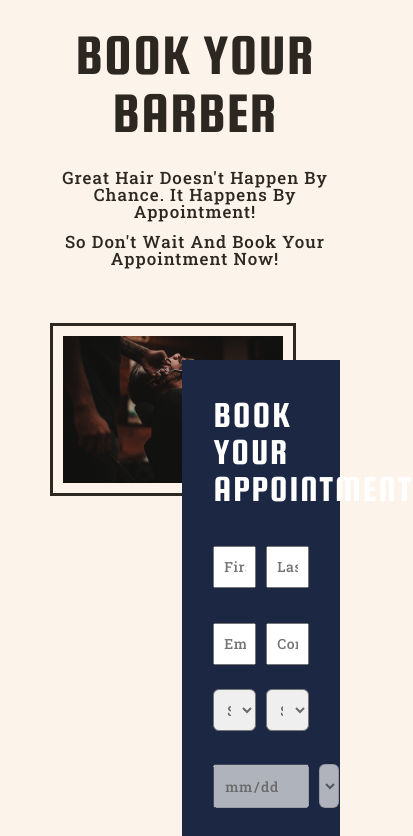
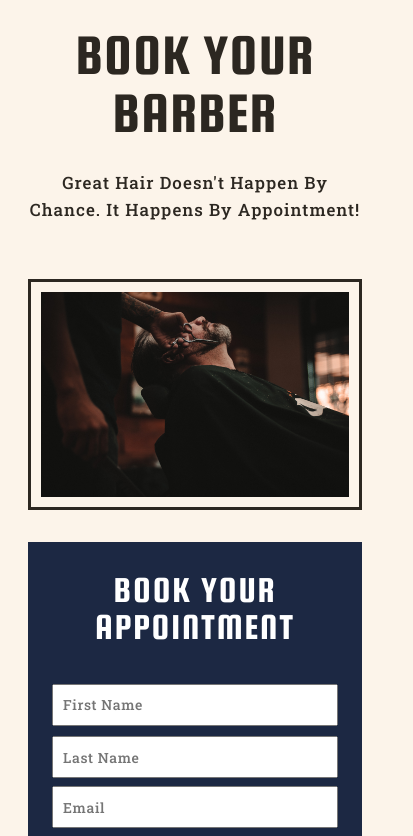
Before and after one commit to salkanovicsafet/ineor-frontend, a React (Create React App) app: page / in a window 390 px wide. Shown: the top 836 px of the page, 413 px wide, since content can reach past the window. Built offline with nearby package versions, Linux system fonts and the light colour scheme; data requests are answered from the project's data file.

Commit message:
Make homepage responsive and polish in prepare for release

```diff
--- a/db.json
+++ b/db.json
@@ -244,6 +244,12 @@
       "barberId": 3,
       "serviceId": 3,
       "id": 12
+    },
+    {
+      "startDate": 1677846600,
+      "barberId": 2,
+      "serviceId": 2,
+      "id": 13
     }
   ],
   "services": [
--- a/src/assets/styles/home.scss
+++ b/src/assets/styles/home.scss
@@ -4,6 +4,11 @@
   width: 74.5%;
   margin: 1.625rem auto;
   padding-bottom: 10rem;
+
+  @media (max-width: 704px){
+    width: 85.5%;
+    padding-bottom: 3rem;
+  }
 }
 
 header{
@@ -25,10 +30,15 @@ h3{
   letter-spacing: 1px;
   color: $black;
   font-weight: 500;
+  @media (max-width: 1199px){
+    line-height: 1.7rem;
+  }
 }
 
 h3:last-of-type{
-  margin-top: .8125rem;
+  @media (min-width: 1200px){
+    margin-top: .8125rem;
+  }
 }
 
 .container{
@@ -37,9 +47,13 @@ h3:last-of-type{
 
 .image-container{
   margin-top: 3.5rem;
-  width: 75.9%;
+  width: 100%;
   padding: .625rem;
   border: 3.5px solid $black;
+  box-sizing: border-box;
+  @media (min-width: 1200px){
+    width: 75.9%;
+  }
   img{
     max-width: 100%;
     display: block;
@@ -48,12 +62,18 @@ h3:last-of-type{
 
 .form-container{
   margin: 0;
-  max-width: 33%;
   background-color: $primary-color;
-  position: absolute;
   right: 0;
   top: 21.5%;
   padding: 31px 31px 44px 31px;
+  @media (min-width: 1200px){
+    position: absolute;
+    max-width: 33%;
+  }
+  @media (max-width: 1199px){
+    margin-top: 2rem;
+    padding: 1.5rem;
+  }
 }
 
 h2{
@@ -63,6 +83,7 @@ h2{
   letter-spacing: 1.8px;
   color: $white;
   font-weight: 500;
+  text-align: center;
 }
 
 .error-msg{
@@ -78,6 +99,11 @@ h2{
   div {
     width: 100%;
   }
+
+  @media (max-width: 1199px){
+    margin: 0.5rem
+  }
+
 }
 
 form{
@@ -88,15 +114,25 @@ form{
   width: 100%;
   display: flex;
   gap: .625rem;
-  margin-top:1.5625rem;
+  @media (min-width: 1200px){
+    margin-top:1.5625rem;
+  }
+  @media (max-width: 1199px){
+    flex-direction: column;
+  }
 }
 
 .field-group:nth-of-type(2){
-  margin-top:2.1875rem;
+  margin-top: 0.5rem;
+  @media (min-width: 1200px){
+    margin-top:2.1875rem;
+  }
 }
 
 .field-group:nth-of-type(4){
-  margin-top:0.5rem;
+  @media (min-width: 1200px){
+    margin-top:0.5rem;
+  }
 }
 
 .field{
@@ -117,10 +153,14 @@ input, select{
 select{
   border-radius: 6px;
   cursor: pointer;
+  width: 100%;
 }
 
 input[type="date"]{
   cursor: pointer;
+  width: 100%;
+  box-sizing: border-box;
+  padding-right: 0;
 }
 
 input[type="text"]:disabled{
@@ -148,3 +188,9 @@ button{
 button:active{
     background-color:#fe854d;
   }
+
+.--mobile-hidden{
+  @media (max-width: 704px){
+    display: none;
+  }
+}
--- a/src/pages/Home.tsx
+++ b/src/pages/Home.tsx
@@ -346,7 +346,9 @@ function Home(): JSX.Element {
         <h3>
           Great Hair Doesn&apos;t Happen By Chance. It Happens By Appointment!
         </h3>
-        <h3>So Don&apos;t Wait And Book Your Appointment Now!</h3>
+        <h3 className="--mobile-hidden">
+          So Don&apos;t Wait And Book Your Appointment Now!
+        </h3>
       </header>
       <div className="container">
         <div className="image-container">
@@ -485,7 +487,10 @@ function Home(): JSX.Element {
             <div className="field-group">
               <input type="text" name="price" value={priceField} disabled />
             </div>
-            <button type="submit">BOOK APPOINTMENT</button>
+            <button type="submit">
+              BOOK&nbsp;
+              <span className="--mobile-hidden">APPOINTMENT</span>
+            </button>
           </form>
         </div>
       </div>
```
